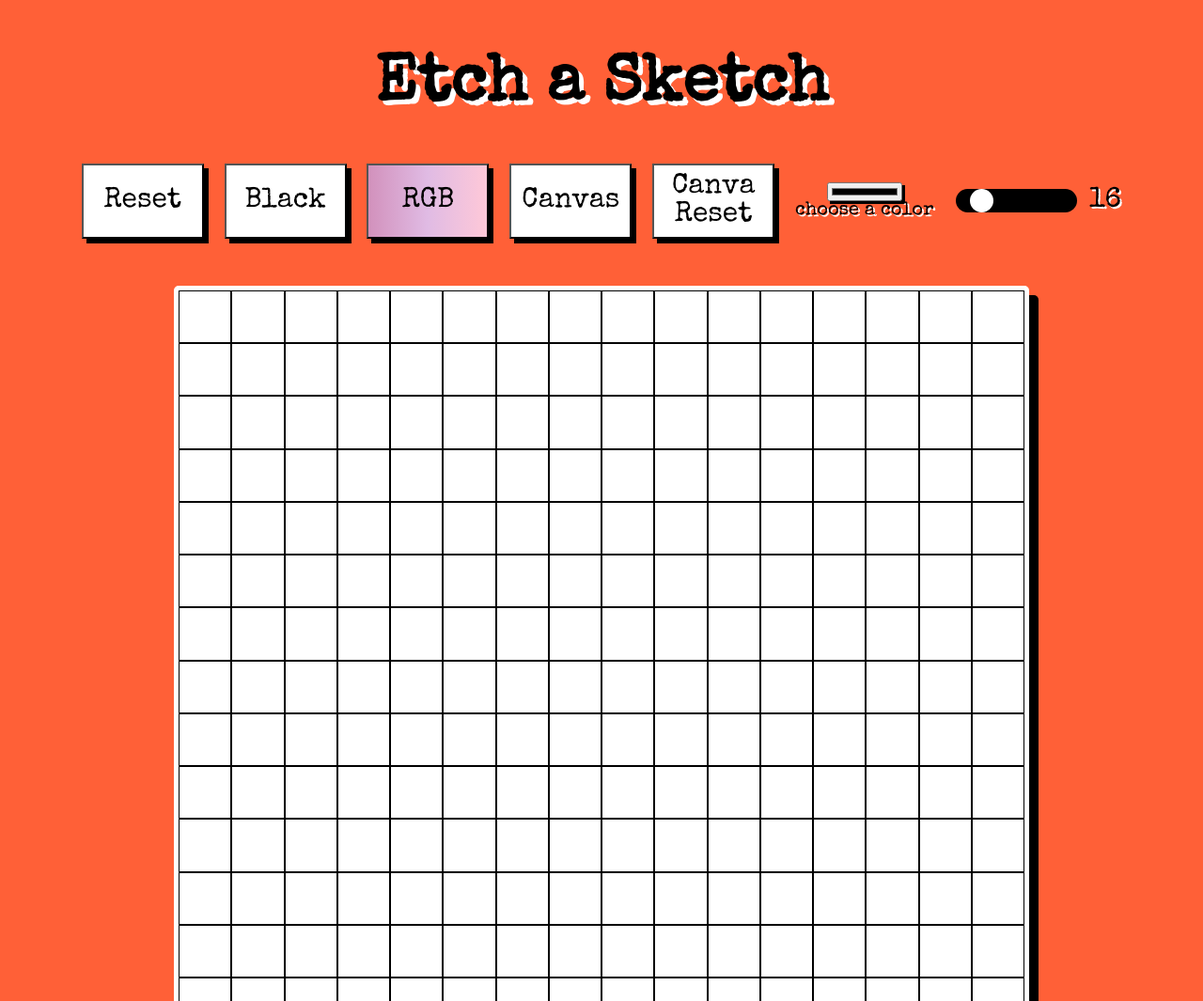
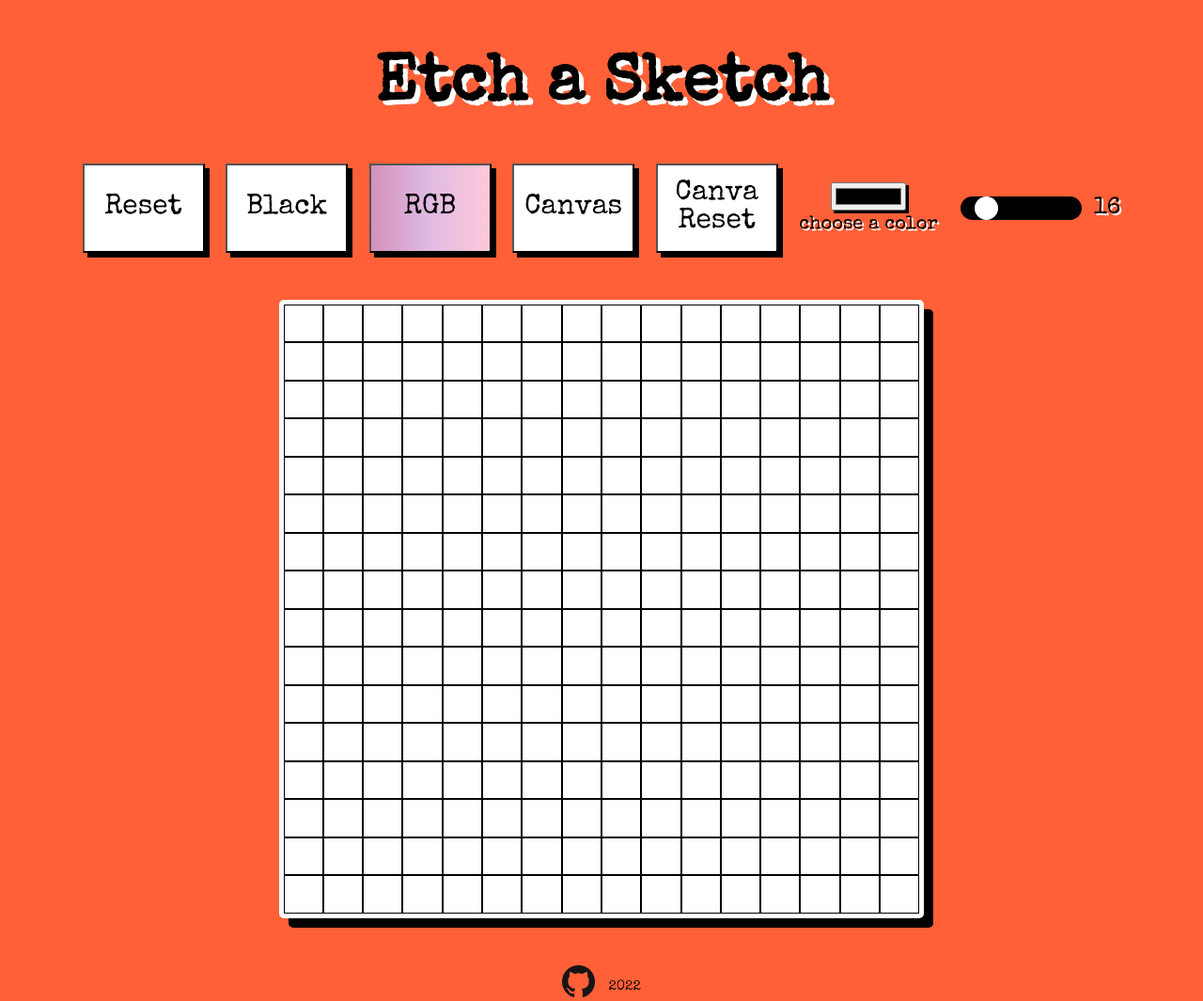
Before and after one commit to cigmaian/Etch-a-Sketch, a plain HTML site: page index.html in a window 1280 px wide. Shown: the top 1065 px of the page at 94% size. Drawn offline with nearby package versions, Linux system fonts and the light colour scheme.

Commit message:
style.css

```diff
--- a/style.css
+++ b/style.css
@@ -11,7 +11,6 @@ body{
     flex-direction: column;
     background-color: #FF6037;
     margin-top: 10px;
-
 }
 
 h1{
@@ -24,7 +23,7 @@ h1{
     display: flex;
     flex-direction: row;
     width: 1150px;
-    height: 80px;
+    height: fit-content;
     justify-content: space-evenly;
 }
 
@@ -47,7 +46,7 @@ button{
 
 #color{
     margin-top: 5px;
-    margin-bottom: -20px;
+    margin-bottom: -15px;
     width: 80px;
     height: 30px;
     box-shadow: 3px 3px;
@@ -103,11 +102,10 @@ button:active{
 }
 
 .value{
-    font-size: 30px;
+    font-size: 25px;
     padding-left: 10px;
     color: black;
     text-shadow: 2px 2px white;
-
 }
 
 .grid{
@@ -117,8 +115,8 @@ button:active{
     grid-template-rows: repeat(16, 2fr);
     border: 5px solid white;
     border-radius: 5px;
-    height: 900px;
-    width: 900px;
+    height: calc(600px + 6vh);
+    width: calc(600px + 6vw);
     background-color: gray;
     box-shadow: 10px 10px;
 }
@@ -129,7 +127,7 @@ button:active{
 }
 
 footer{
-    font-size: 25px;
+    font-size: calc(2px + 1vw);
     bottom: 0;
     justify-content: center;
     padding-top: 50px;
@@ -153,21 +151,14 @@ a:hover{
 
 
 #draw{
-     margin-top: 50px;
+    margin-top: 50px;
     display: inline-grid;
-
     border: 5px solid white;
     border-radius: 5px;
-
-
     box-shadow: 10px 10px;
-
     display: none; /* Hidden by default */
-   /* Stay in place */
-  z-index: 1; /* Sit on top */
-
-  width: auto; /* Full width */
-  height: auto; /* Full height */
-  background-color: rgba(0,0,0, .8); /* Black w/ opacity */
-
+    z-index: 1; /* Sit on top */
+    height: calc(600px + 6vh);
+    width: calc(600px + 6vw);
+    background-color: rgba(0,0,0, .8); /* Black w/ opacity */
   }
```
